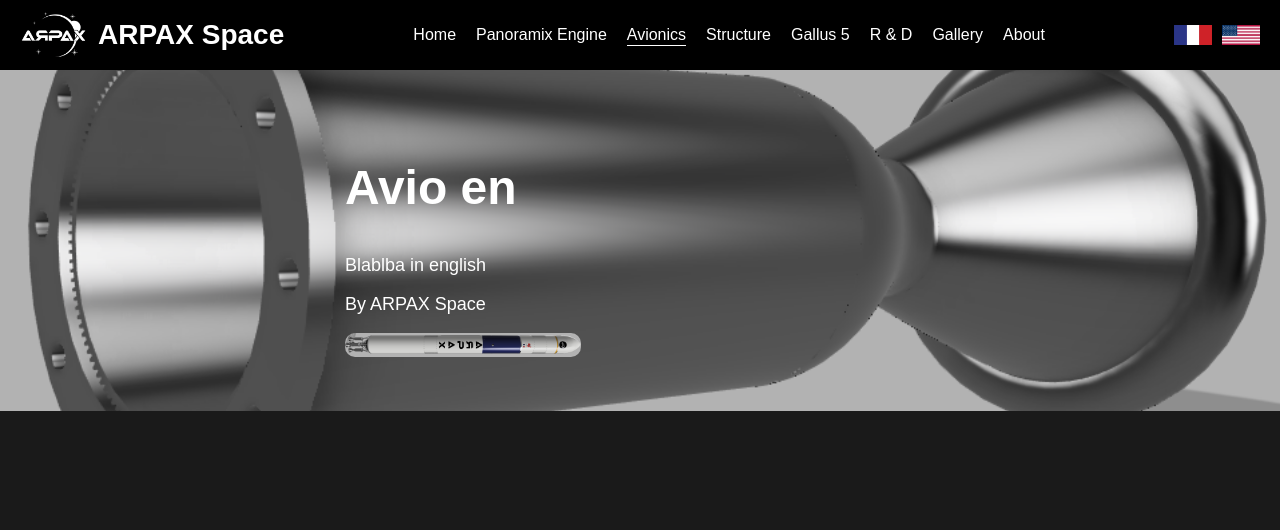
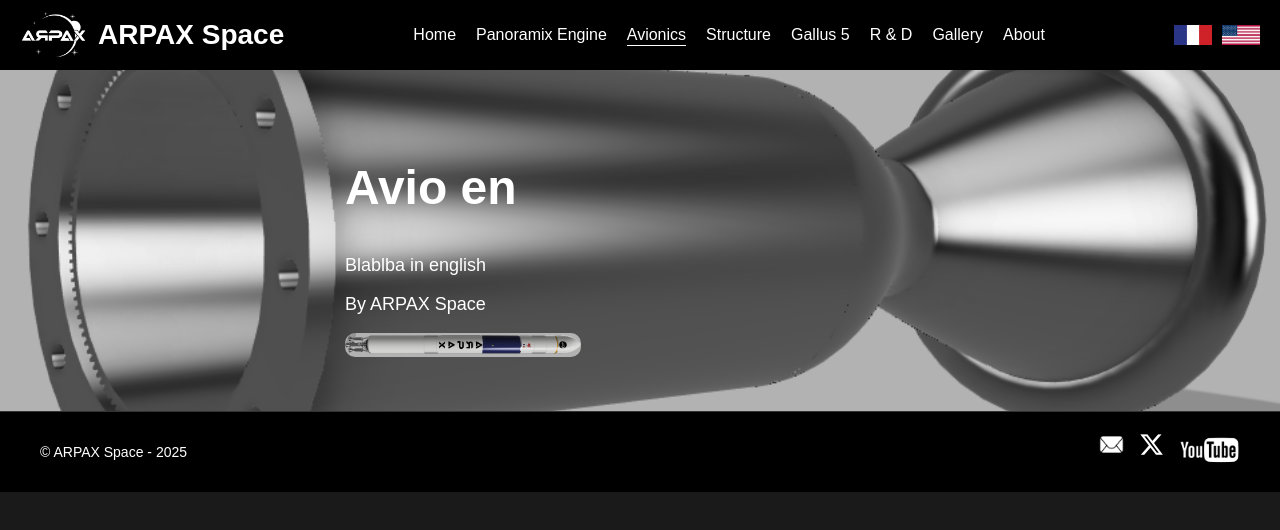
Before and after one commit to ArpaxSpaceSystems/ArpaxSpaceSystems.github.io, a plain HTML site: page systems/avionics/index.html in a window 1280 px wide. Drawn offline with Linux system fonts and the light colour scheme.

Commit message:
Update index.html

```diff
--- a/systems/avionics/index.html
+++ b/systems/avionics/index.html
@@ -44,5 +44,21 @@
             <img src="/images/gallery/Gallus 5 avec autocollant.PNG" alt="Moteur Panoramix 1A">
         </section>
     </main>
+    <footer>
+        <div class="footer-content">
+            <p>© ARPAX Space - 2025</p>
+            <div class="footer-links">
+                <a href="mailto:contact@arpax.space" class="contact-link">
+                    <img src="/images/Technical/Mail boite blanc.png" alt="Email" class="footer-icon">
+                </a>
+                <a href="https://x.com/arpaxspace" target="_blank" class="social-link">
+                    <img src="/images/Technical/X_logo_2023_(white).png" alt="Twitter" class="footer-icon">
+                </a>
+                <a href="http://www.youtube.com/@arpaxspace" target="_blank" class="social-link">
+                    <img src="/images/Technical/Youtube logo blanc.png" alt="YouTube" class="footer-icon-long">
+                </a>
+            </div>
+        </div>
+    </footer>
 </body>
 </html>
```
